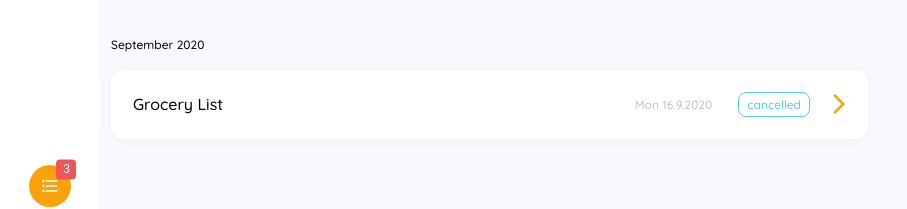
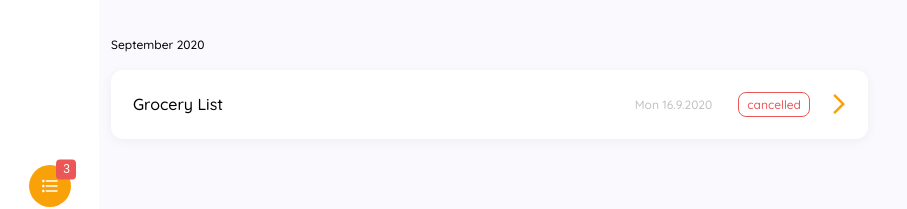
Before and after one commit to Lionprincipe/shoppingify-challenge, a React (Create React App) app: page /histories in a window 1280 px wide. Shown: the part 519-728 px from the top of the page, without its empty margins (0-907 px from the left). Built offline with nearby package versions, Linux system fonts and the light colour scheme; some icons are missing.

Commit message:
connect history page with the shoppinglists context

```diff
--- a/src/components/app/App.style.css
+++ b/src/components/app/App.style.css
@@ -43,6 +43,11 @@ ul {
   list-style: none;
 }
 
+a {
+  color: currentColor;
+  text-decoration: none;
+}
+
 button {
   background: none;
   border: none;
--- a/src/components/category-items/CategoryItems.tsx
+++ b/src/components/category-items/CategoryItems.tsx
@@ -1,13 +1,25 @@
 import React from 'react'
+import { ShoppingListItemType } from '../../contexts'
 import { useUIContext } from '../../hooks/useUIContext'
-import { CategoryItemsType, RightSideBarScreenNames } from '../../types'
+import { ListItem, RightSideBarScreenNames } from '../../types'
 
 import './CategoryItems.style.css'
 
 type CategoryItemsProps = {
   categoryId: string
-  items: CategoryItemsType['items']
+  items: ListItem[] | ShoppingListItemType[]
   title: string
+}
+
+function getTextFromItem<
+  T extends { label: string },
+  K extends { name: string }
+>(contact: K | T) {
+  if ('label' in contact) {
+    return contact.label
+  } else {
+    return contact.name
+  }
 }
 
 export const CategoryItems: React.FC<CategoryItemsProps> = ({
@@ -21,10 +33,10 @@ export const CategoryItems: React.FC<CategoryItemsProps> = ({
       <h3 className='category-items__title'>{title}</h3>
       {items && (
         <ul className='category-items__list'>
-          {items.map(({ label, quantity, id: itemId }, index) => (
+          {items.map(({ quantity, id: itemId, ...others }, index) => (
             <li
               className='category-items__list-item'
-              key={`${categoryId}-${index}`}
+              key={itemId}
               onClick={() =>
                 onShowItemDetails(RightSideBarScreenNames.SHOW_ITEM_DETAILS, {
                   itemId,
@@ -33,7 +45,9 @@ export const CategoryItems: React.FC<CategoryItemsProps> = ({
               }
             >
               <button className='category-items__btn'>
-                <span className='category-items__label'>{label}</span>
+                <span className='category-items__label'>
+                  {getTextFromItem(others)}
+                </span>
                 {quantity && (
                   <span className='category-items__quantity'>{quantity}</span>
                 )}
--- a/src/components/history-group/HistoryGroup.style.css
+++ b/src/components/history-group/HistoryGroup.style.css
@@ -10,7 +10,7 @@
   margin-bottom: 3.375rem;
 }
 
-.history-group__row {
+.history-group__link {
   position: relative;
   display: flex;
   align-items: center;
@@ -35,16 +35,16 @@
 .forward-illustration .icon {
   fill: var(--color-primary);
 }
-.history-group__row:not(:last-child) {
+.history-group__link:not(:last-child) {
   margin-bottom: 1.75rem;
 }
 
-.history-group__row .history-group__row__title {
+.history-group__link .history-group__title {
   display: inline-block;
   margin-right: auto;
 }
 
-.history-group__row__title {
+.history-group__title {
   padding-right: 1em;
   max-width: 16.5rem;
   font-weight: 500;
@@ -52,20 +52,20 @@
   line-height: 1.25em;
 }
 
-.history-group__row__date {
+.history-group__date {
   margin-right: 1.625rem;
   display: flex;
   align-items: center;
 }
 
-.history-group__row__date .icon {
+.history-group__date .icon {
   fill: var(--color-extra-light);
   width: 1.125rem;
   height: 1.25rem;
   margin-right: 0.75rem;
 }
 
-.history-group__row__flag {
+.history-group__flag {
   text-transform: lowercase;
   font-weight: 500;
   font-size: 0.75rem;
@@ -77,17 +77,17 @@
   padding: 0.33em 0.67em;
 }
 
-.history-group__row__flag--cancelled {
+.history-group__flag--cancelled {
   color: var(--color--danger);
 }
 
 @media screen and (max-width: 678px) {
-  .history-group__row {
+  .history-group__link {
     flex-direction: column;
     align-items: flex-start;
   }
 
-  .history-group__row__date {
+  .history-group__date {
     margin-top: 0.75rem;
     margin-bottom: 0.5rem;
     padding-right: 0;
--- a/src/components/history-group/HistoryGroup.tsx
+++ b/src/components/history-group/HistoryGroup.tsx
@@ -1,3 +1,4 @@
+import { Link } from 'react-router-dom'
 import { ReactComponent as ForwardIcon } from '../../assets/icons/arrow-forward.svg'
 import { DateField } from '../date-field/DateField'
 
@@ -21,12 +22,12 @@ export const HistoryGroup: React.FC<HistoryGroupProps> = ({
     <div className='history-group__container'>
       <h3>{title}</h3>
       {records.map(({ id, name, date, status }) => (
-        <div className='history-group__row' key={id}>
-          <span className='history-group__row__title'>{name}</span>
-          <DateField date={date} className='history-group__row__date' />
+        <Link to={`./histories/${id}`} className='history-group__link' key={id}>
+          <span className='history-group__title'>{name}</span>
+          <DateField date={date} className='history-group__date' />
 
           <span
-            className={`history-group__row__flag history-group__row__flag--${status}`}
+            className={`history-group__flag history-group__flag--${status.toLowerCase()}`}
           >
             {status}
           </span>
@@ -34,7 +35,7 @@ export const HistoryGroup: React.FC<HistoryGroupProps> = ({
           <span className='forward-illustration'>
             <ForwardIcon className='icon' />
           </span>
-        </div>
+        </Link>
       ))}
     </div>
   )
--- /dev/null
+++ b/src/hooks/useHistoryDetails.ts
@@ -0,0 +1,10 @@
+import { useContext } from 'react'
+import { ShoppingListContext } from '../contexts'
+
+export const useHistoryDetails = (historyId: string) => {
+  const { shoppingList } = useContext(ShoppingListContext)
+  const history = shoppingList.shoppingListHistory.find(
+    (el) => el.id === historyId
+  )
+  return history
+}
--- a/src/pages/History/History.tsx
+++ b/src/pages/History/History.tsx
@@ -1,21 +1,28 @@
+import { RouteComponentProps, useParams } from 'react-router-dom'
 import { CategoryItems } from '../../components'
 import { BackButton } from '../../components'
 import { DateField } from '../../components/date-field/DateField'
+import { useHistoryDetails } from '../../hooks/useHistoryDetails'
 import { Ipage } from '../../types'
 
-import { heading, date, categoriesItems } from './History.data'
 import './History.style.css'
-export const HistoryPage: React.FunctionComponent<Ipage> = () => {
-  return (
+
+export const HistoryPage: React.FunctionComponent<
+  Ipage & RouteComponentProps<any>
+> = () => {
+  let { id } = useParams<{ id: string }>()
+  console.log(id)
+  const historyData = useHistoryDetails(id)
+  return !!historyData ? (
     <div className='history-container'>
       <header>
         <BackButton />
-        <h2>{heading}</h2>
+        <h2>{historyData.name}</h2>
         <div className='history-date'>
-          <DateField date={date} />
+          <DateField date={historyData.date} />
         </div>
       </header>
-      {categoriesItems.map(({ id: categoryId, title, items }) => (
+      {historyData.categories.map(({ id: categoryId, title, items }) => (
         <CategoryItems
           categoryId={categoryId}
           title={title}
@@ -24,5 +31,7 @@ export const HistoryPage: React.FunctionComponent<Ipage> = () => {
         />
       ))}
     </div>
+  ) : (
+    <div>params not found</div>
   )
 }
```
